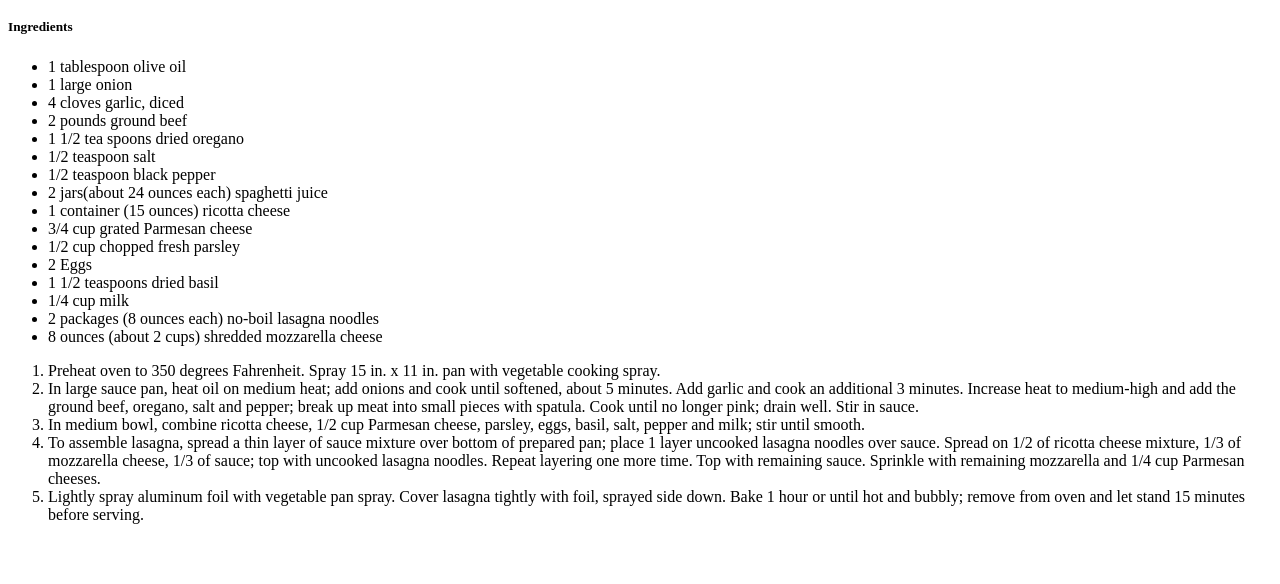
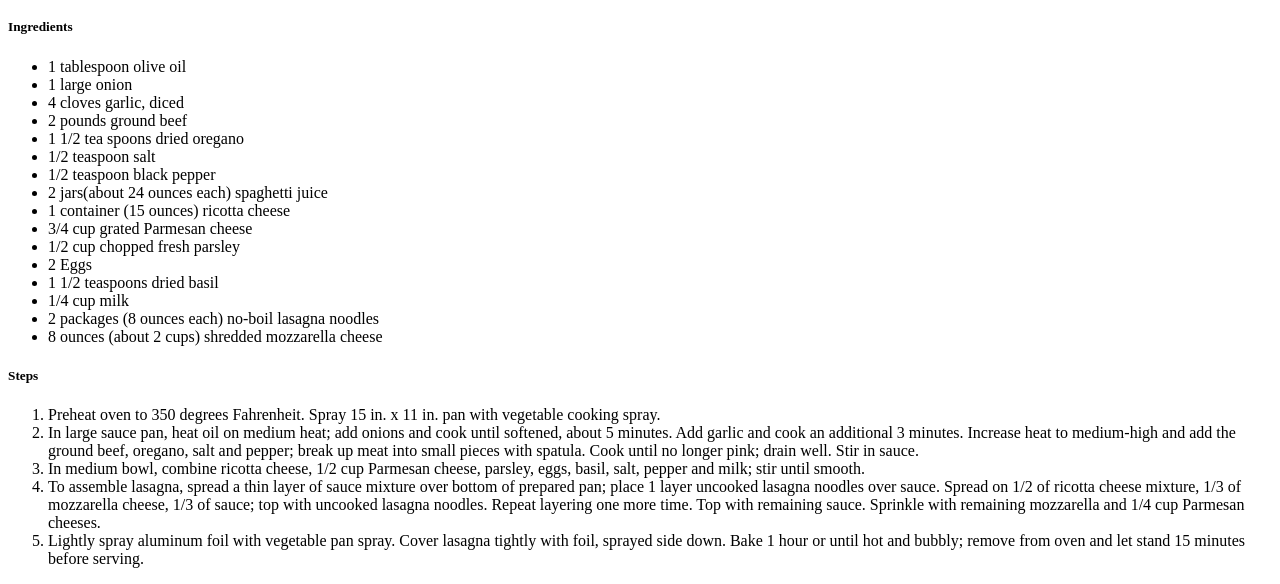
Before and after one commit to lhyodo/odin-recipes, a plain HTML site: page lasagna.html in a window 1280 px wide. Shown: the part 454-1038 px from the top of the page. Before the commit the page ends 994 px from the top, so only its background shows below. Drawn offline with Linux system fonts and the light colour scheme.

Commit message:
Add header steps

```diff
--- a/lasagna.html
+++ b/lasagna.html
@@ -6,8 +6,8 @@
         </head>
         <body>
             <h1>Lasagna Recipe</h1>
-            <img src="https://www.wilton.com/dw/image/v2/AAWA_PRD/on/demandware.static/-/Sites-wilton-project-master/default/dw46998b21/images/
-            project/WLRECIP-482/hearty-meat-lasagna-recipe_1.jpg?sw=800&sh=800" alt="Delicious lasagna picture">
+            <img src="https://www.wilton.com/dw/image/v2/AAWA_PRD/on/demandware.static/-/Sites-wilton-project-master/default/dw46998b21/images/project/WLRECIP-482/hearty-meat-lasagna-recipe_1.jpg?sw=800&sh=800"
+            alt="Delicious lasagna picture">
             <h3><p>This delicious lasagna recipe comes from Southern Texas, and is a winner of the recent 2022 Houston Lasagna Festival. Made by Erika Thomas, this
                 legendary recipe comes from her late grandmother Susan Powell, a globally renowned and award winning chef. The recipe leaves you with a stringy,
                 mouthwatering cheesy layer, under a hearty and filling meat center.</p></h3>
@@ -30,7 +30,7 @@
                 <li>2 packages (8 ounces each) no-boil lasagna noodles</li>
                 <li>8 ounces (about 2 cups) shredded mozzarella cheese</li>
             </ul>
-
+            <h5>Steps</h5>
             <ol>
                 <li>Preheat oven to 350 degrees Fahrenheit. Spray 15 in. x 11 in. pan with vegetable cooking spray.</li>
 
```
